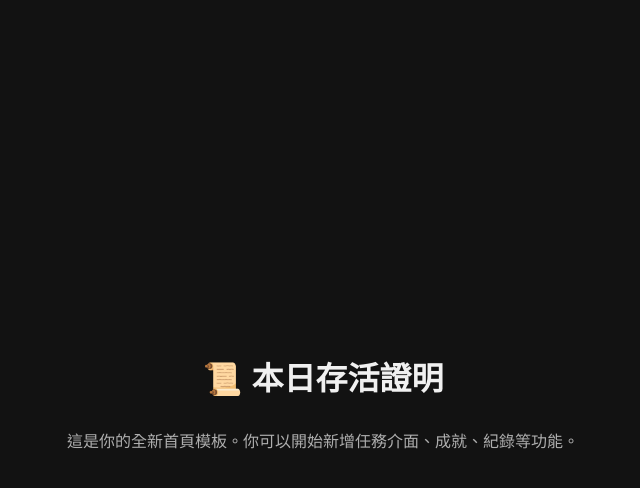
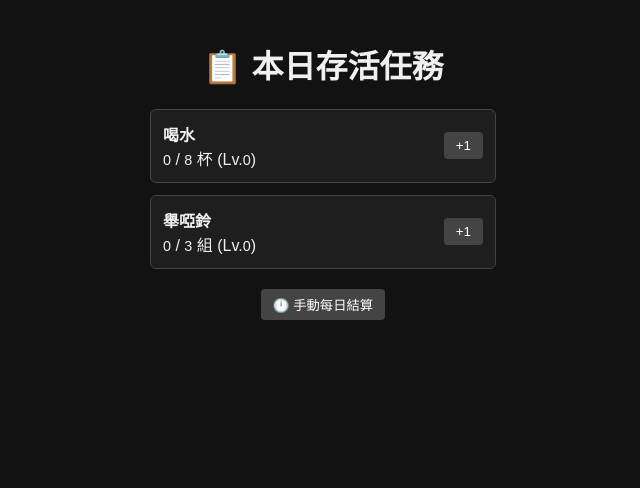
Before and after one commit to LEO037-pixel/survival-proof, a plain HTML site: page docs/index.html in a window 1280 px wide. Shown: the whole page, without its empty margins (317-957 px from the left). Drawn offline with Linux system fonts and the light colour scheme.

Commit message:
Update index.html
新增任務系統 v1

```diff
--- a/docs/index.html
+++ b/docs/index.html
@@ -2,31 +2,125 @@
 <!DOCTYPE html>
 <html lang="zh-Hant">
 <head>
-  <meta charset="UTF-8" />
-  <title>本日存活證明 v0.1</title>
+  <meta charset="UTF-8">
+  <title>本日存活證明 - 任務系統 v1</title>
   <style>
     body {
       background: #121212;
       color: #f0f0f0;
       font-family: 'Noto Sans TC', sans-serif;
-      display: flex;
-      flex-direction: column;
-      align-items: center;
-      justify-content: center;
-      height: 100vh;
       margin: 0;
+      padding: 20px;
     }
     h1 {
-      font-size: 2rem;
+      text-align: center;
     }
-    p {
-      opacity: 0.7;
-      margin-top: 0.5rem;
+    .task {
+      background: #1e1e1e;
+      border: 1px solid #444;
+      border-radius: 6px;
+      padding: 12px;
+      margin: 12px auto;
+      width: 320px;
+      display: flex;
+      justify-content: space-between;
+      align-items: center;
+    }
+    .task span {
+      font-size: 0.9em;
+    }
+    .button {
+      background: #444;
+      color: #fff;
+      border: none;
+      padding: 6px 12px;
+      border-radius: 4px;
+      cursor: pointer;
+    }
+    .button:hover {
+      background: #666;
+    }
+    .reset-area {
+      text-align: center;
+      margin-top: 20px;
     }
   </style>
 </head>
 <body>
-  <h1>📜 本日存活證明</h1>
-  <p>這是你的全新首頁模板。你可以開始新增任務介面、成就、紀錄等功能。</p>
+  <h1>📋 本日存活任務</h1>
+  <div class="task">
+    <div>
+      <strong>喝水</strong><br>
+      <span id="water-count">0</span> / <span id="water-goal">8</span> 杯 (Lv.<span id="water-lv">0</span>)
+    </div>
+    <button class="button" onclick="addOne('water')">+1</button>
+  </div>
+  <div class="task">
+    <div>
+      <strong>舉啞鈴</strong><br>
+      <span id="weight-count">0</span> / <span id="weight-goal">3</span> 組 (Lv.<span id="weight-lv">0</span>)
+    </div>
+    <button class="button" onclick="addOne('weight')">+1</button>
+  </div>
+
+  <div class="reset-area">
+    <button class="button" onclick="manualReset()">🕛 手動每日結算</button>
+  </div>
+
+  <script>
+    const tasks = {
+      water: { count: 0, goal: 8, lv: 0, limit: 20 },
+      weight: { count: 0, goal: 3, lv: 0, limit: null }
+    };
+
+    function loadTasks() {
+      Object.keys(tasks).forEach(key => {
+        const stored = JSON.parse(localStorage.getItem(key) || "{}");
+        if (stored.count !== undefined) tasks[key].count = stored.count;
+        if (stored.goal !== undefined) tasks[key].goal = stored.goal;
+        if (stored.lv !== undefined) tasks[key].lv = stored.lv;
+      });
+      updateDisplay();
+    }
+
+    function saveTask(key) {
+      localStorage.setItem(key, JSON.stringify(tasks[key]));
+    }
+
+    function updateDisplay() {
+      Object.keys(tasks).forEach(key => {
+        document.getElementById(`${key}-count`).textContent = tasks[key].count;
+        document.getElementById(`${key}-goal`).textContent = tasks[key].goal;
+        document.getElementById(`${key}-lv`).textContent = tasks[key].lv;
+      });
+    }
+
+    function addOne(key) {
+      const task = tasks[key];
+      if (task.limit !== null && task.count >= task.limit) {
+        alert("⚠️ 超出健康上限，請適量！");
+        return;
+      }
+      task.count += 1;
+      saveTask(key);
+      updateDisplay();
+    }
+
+    function manualReset() {
+      Object.keys(tasks).forEach(key => {
+        const task = tasks[key];
+        if (task.count >= task.goal) {
+          task.lv += 1;
+          task.count -= task.goal;
+          task.goal += 1;
+        }
+        saveTask(key);
+      });
+      updateDisplay();
+      alert("✅ 每日任務已結算！");
+    }
+
+    window.onload = loadTasks;
+  </script>
 </body>
 </html>
```
